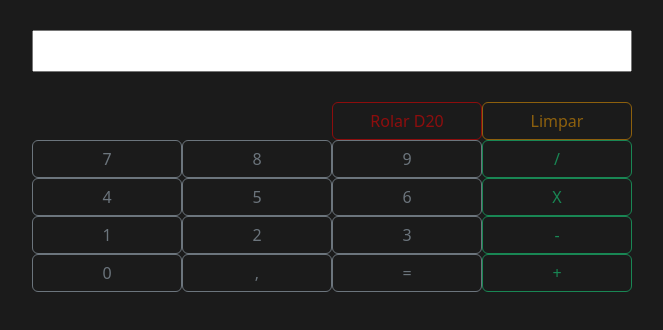
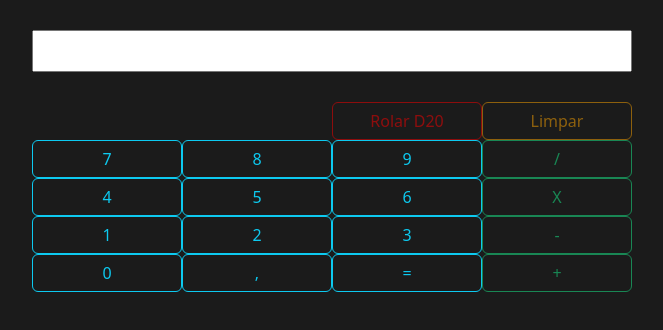
Before and after one commit to marioags87/Calculadora---HTML---CSS---JavaScript, a plain HTML site: page index.html in a window 1280 px wide. Shown: the whole page, without its empty margins (308-971 px from the left). Drawn offline with nearby package versions, Linux system fonts and the light colour scheme.

Commit message:
cor corrigida

```diff
--- a/index.html
+++ b/index.html
@@ -43,7 +43,7 @@
                     <button
                         id="btnValor7"
                         type="button"
-                        class="btn btn-outline-secondary"
+                        class="btn btn-outline-info"
                     >
                         7
                     </button>
@@ -52,7 +52,7 @@
                     <button
                         id="btnValor8"
                         type="button"
-                        class="btn btn-outline-secondary"
+                        class="btn btn-outline-info"
                     >
                         8
                     </button>
@@ -61,7 +61,7 @@
                     <button
                         id="btnValor9"
                         type="button"
-                        class="btn btn-outline-secondary"
+                        class="btn btn-outline-info"
                     >
                         9
                     </button>
@@ -81,7 +81,7 @@
                     <button
                         id="btnValor4"
                         type="button"
-                        class="btn btn-outline-secondary"
+                        class="btn btn-outline-info"
                     >
                         4
                     </button>
@@ -90,7 +90,7 @@
                     <button
                         id="btnValor5"
                         type="button"
-                        class="btn btn-outline-secondary"
+                        class="btn btn-outline-info"
                     >
                         5
                     </button>
@@ -99,7 +99,7 @@
                     <button
                         id="btnValor6"
                         type="button"
-                        class="btn btn-outline-secondary"
+                        class="btn btn-outline-info"
                     >
                         6
                     </button>
@@ -119,7 +119,7 @@
                     <button
                         id="btnValor1"
                         type="button"
-                        class="btn btn-outline-secondary"
+                        class="btn btn-outline-info"
                     >
                         1
                     </button>
@@ -128,7 +128,7 @@
                     <button
                         id="btnValor2"
                         type="button"
-                        class="btn btn-outline-secondary"
+                        class="btn btn-outline-info"
                     >
                         2
                     </button>
@@ -137,7 +137,7 @@
                     <button
                         id="btnValor3"
                         type="button"
-                        class="btn btn-outline-secondary"
+                        class="btn btn-outline-info"
                     >
                         3
                     </button>
@@ -157,7 +157,7 @@
                     <button
                         id="btnValor0"
                         type="button"
-                        class="btn btn-outline-secondary"
+                        class="btn btn-outline-info"
                     >
                         0
                     </button>
@@ -165,7 +165,7 @@
                 <div class="col-3">
                     <button
                         id="btnVirgula                   type="button"
-                        class="btn btn-outline-secondary"
+                        class="btn btn-outline-info"
                     >
                         ,
                     </button>
@@ -174,7 +174,7 @@
                     <button
                         id="btnResultado"
                         type="button"
-                        class="btn btn-outline-secondary"
+                        class="btn btn-outline-info"
                     >
                         =
                     </button>
```
